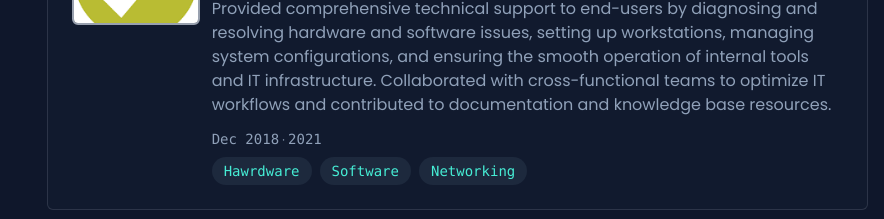
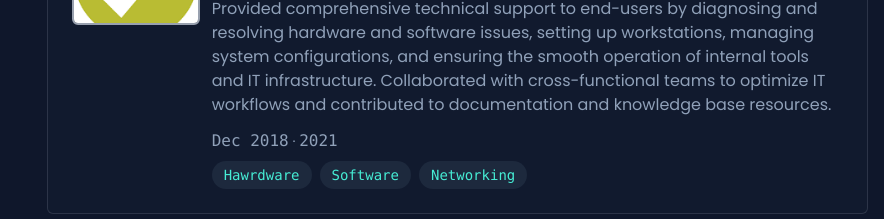
Before and after one commit to yaferdln/yaferdeleon, a React (Vite) app: page / in a window 1280 px wide. Shown: the part 960-1179 px from the top of the page, without its empty margins (396-1280 px from the left). Built offline with nearby package versions, Linux system fonts and the light colour scheme.

Commit message:
initial commit

```diff
--- a/index.html
+++ b/index.html
@@ -10,7 +10,7 @@
       href="https://fonts.googleapis.com/css2?family=Poppins:ital,wght@0,100;0,200;0,300;0,400;0,500;0,600;0,700;0,800;0,900;1,100;1,200;1,300;1,400;1,500;1,600;1,700;1,800;1,900&display=swap"
       rel="stylesheet"
     />
-    <title>Yafer de leon</title>
+    <title>Yafer De Leon</title>
   </head>
   <body>
     <div id="root"></div>
--- a/src/sections/Careers.jsx
+++ b/src/sections/Careers.jsx
@@ -30,17 +30,18 @@ const Careers = () => {
               <p className="text-sm md:text-base text-teal-300 font-medium mb-4">
                 {career.company}
               </p>
+
               <p className="text-sm md:text-base text-slate-400 mb-3">
                 {career.description}
               </p>
 
               {/* Date and Year */}
-              <div className="text-xs text-slate-400 mb-2">
-                <span className="text-xs md:text-sm font-mono">
+              <div className="text-sm text-slate-400 mb-2">
+                <span className="text-sm md:text-base font-mono">
                   {career.date}
                 </span>
                 {career.date && career.year && <span> &middot; </span>}
-                <span className="text-xs md:text-sm font-mono">
+                <span className="text-sm md:text-base font-mono">
                   {career.year}
                 </span>
               </div>
```
